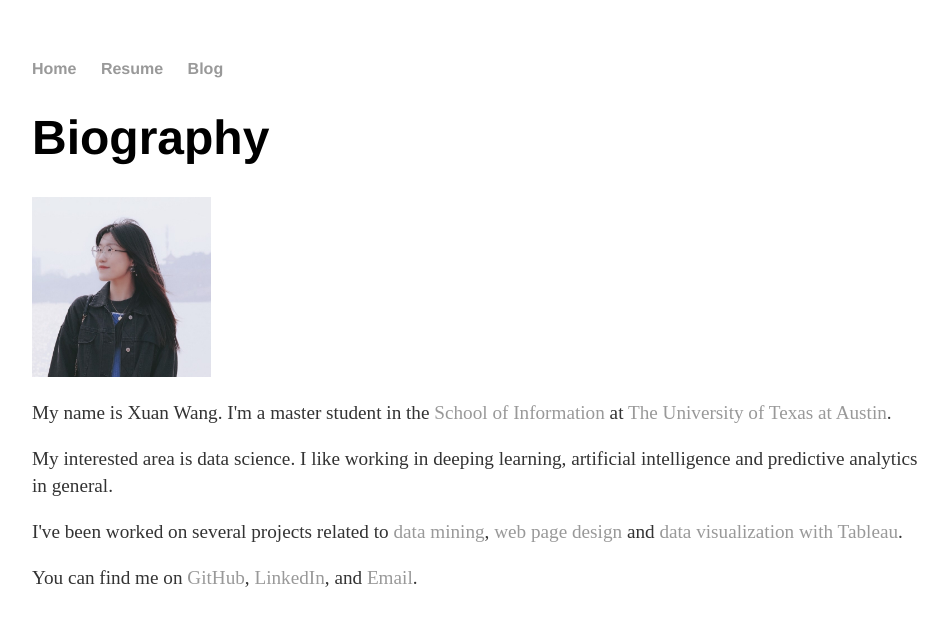
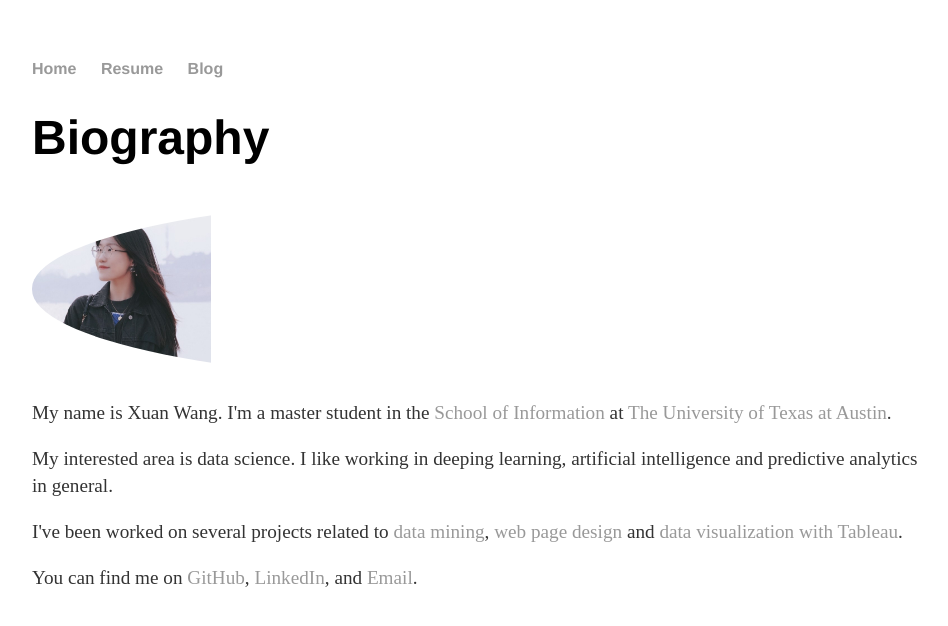
Before and after one commit to xxuanwang-zz/Portfolio, a Jekyll site: the page built from index.html, in a window 1280 px wide. Shown: the top 626 px of the page, without its empty margins (160-1108 px from the left). Built offline with Jekyll 4.4.1, drawn with Linux system fonts in a browser that asks for light colours.

Commit message:
Update index.html

```diff
--- a/index.html
+++ b/index.html
@@ -7,7 +7,11 @@ title: Xuan Wang
     <h1>Biography</h1>
   </header>
   <section id="about">
-    <img src="./img/me.jpg" width=20%/>
+
+    <div style="border-radius:50%; overflow:hidden;">
+      <img src="./img/me.jpg" width=20%/>
+    </div>
+
     <p>
       My name is Xuan Wang. I'm a master student in the <a href="https://www.ischool.utexas.edu/">School of Information</a> at <a href="https://www.utexas.edu/">The University of Texas at Austin</a>.
     </p>
```
